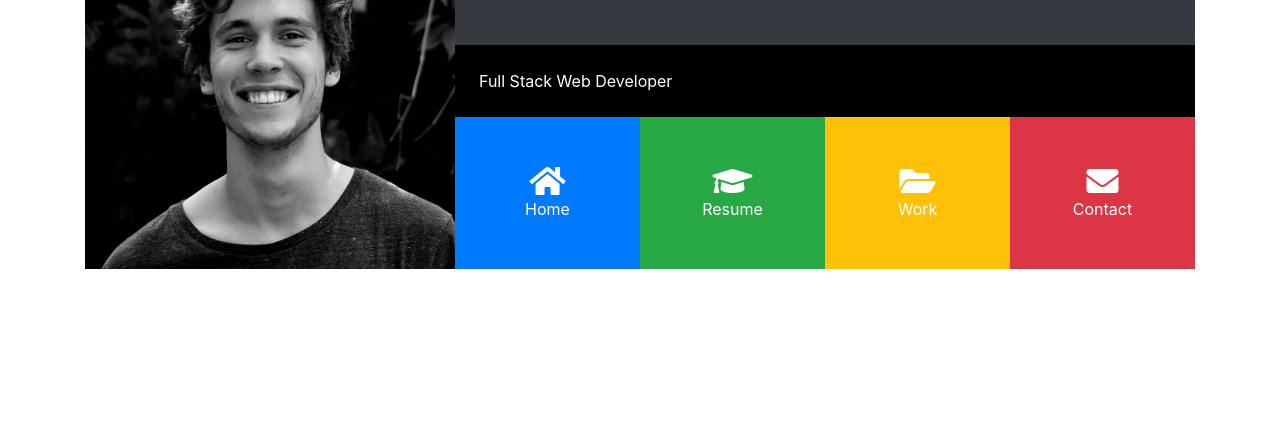
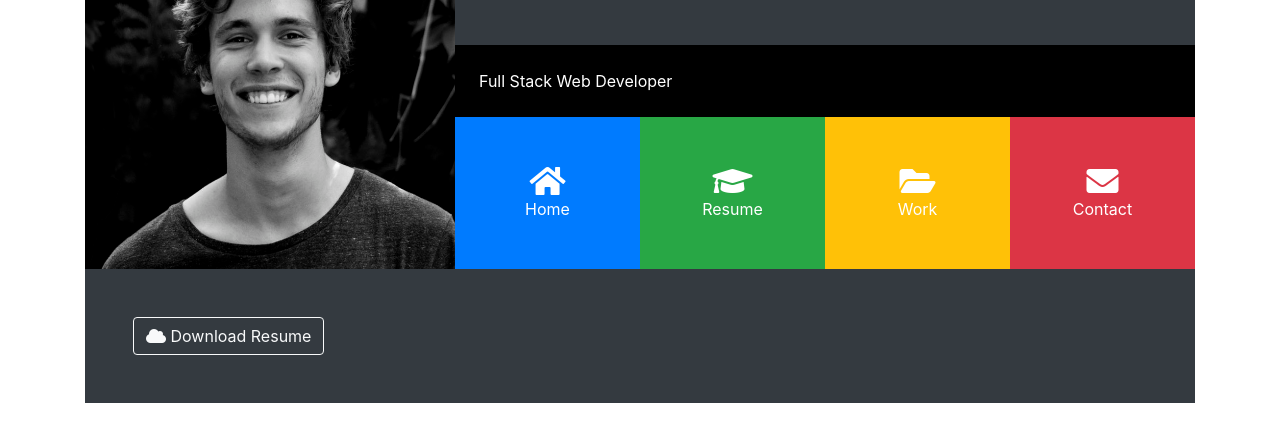
Before and after one commit to domdaviesit/portfoliogrid, a plain HTML site: page index.html in a window 1280 px wide. Shown: the part 126-568 px from the top of the page. Drawn offline with nearby package versions, Linux system fonts and the light colour scheme.

Commit message:
added a simple footer

```diff
--- a/index.html
+++ b/index.html
@@ -79,7 +79,19 @@
         </div>
       </div>
     </header>
+
+    <!-- Footer -->
+    <footer id="main-footer" class="p-5 bg-dark text-white">
+      <div class="row">
+        <div class="col-md-6">
+          <a href="#" class="btn btn-outline-light">
+            <i class="fas fa-cloud"></i> Download Resume
+          </a>
+        </div>
+      </div>
+    </footer>
   </div>
+  <!--./ Container -->
 
 
   <script src="http://code.jquery.com/jquery-3.3.1.min.js" integrity="sha256-FgpCb/KJQlLNfOu91ta32o/NMZxltwRo8QtmkMRdAu8="
```
